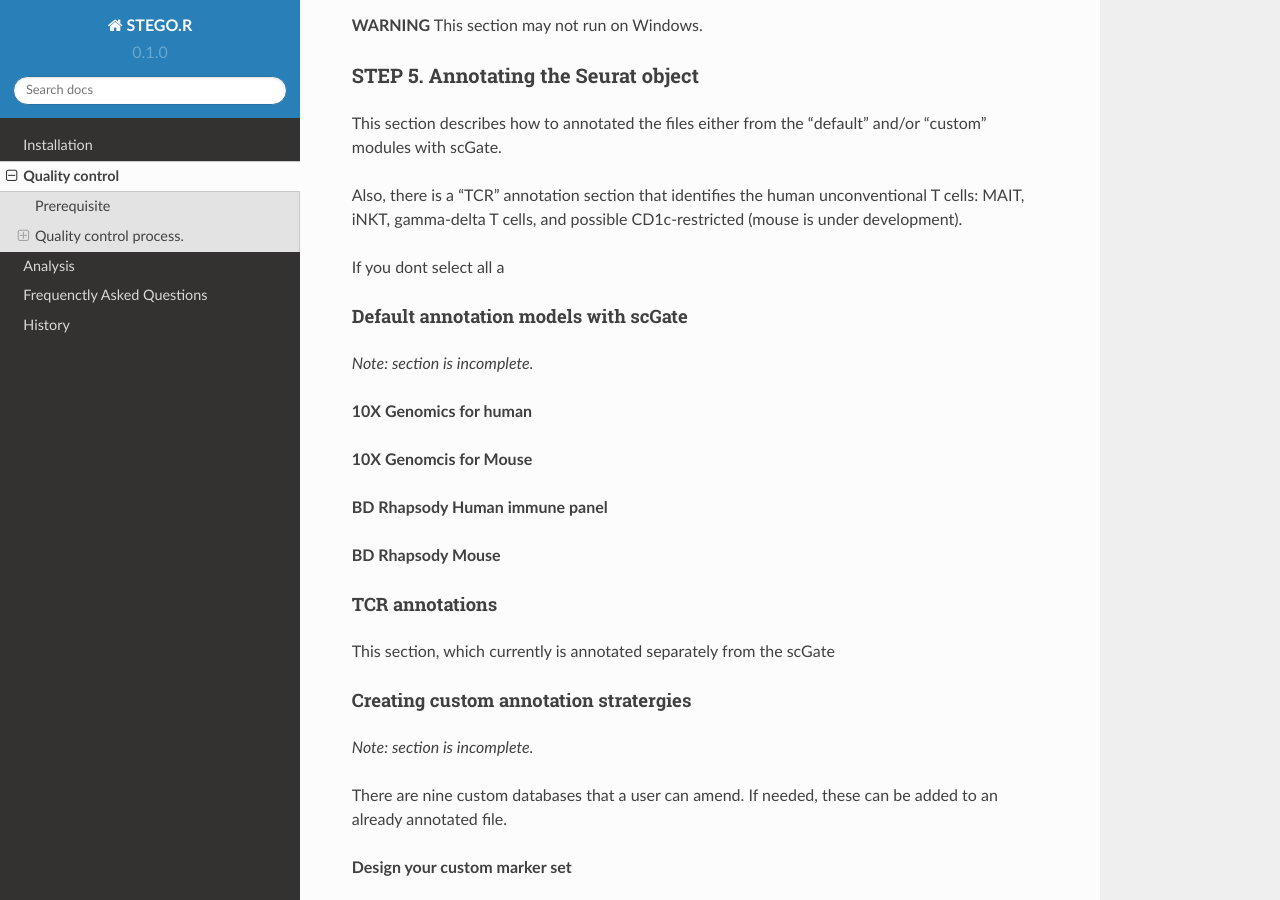
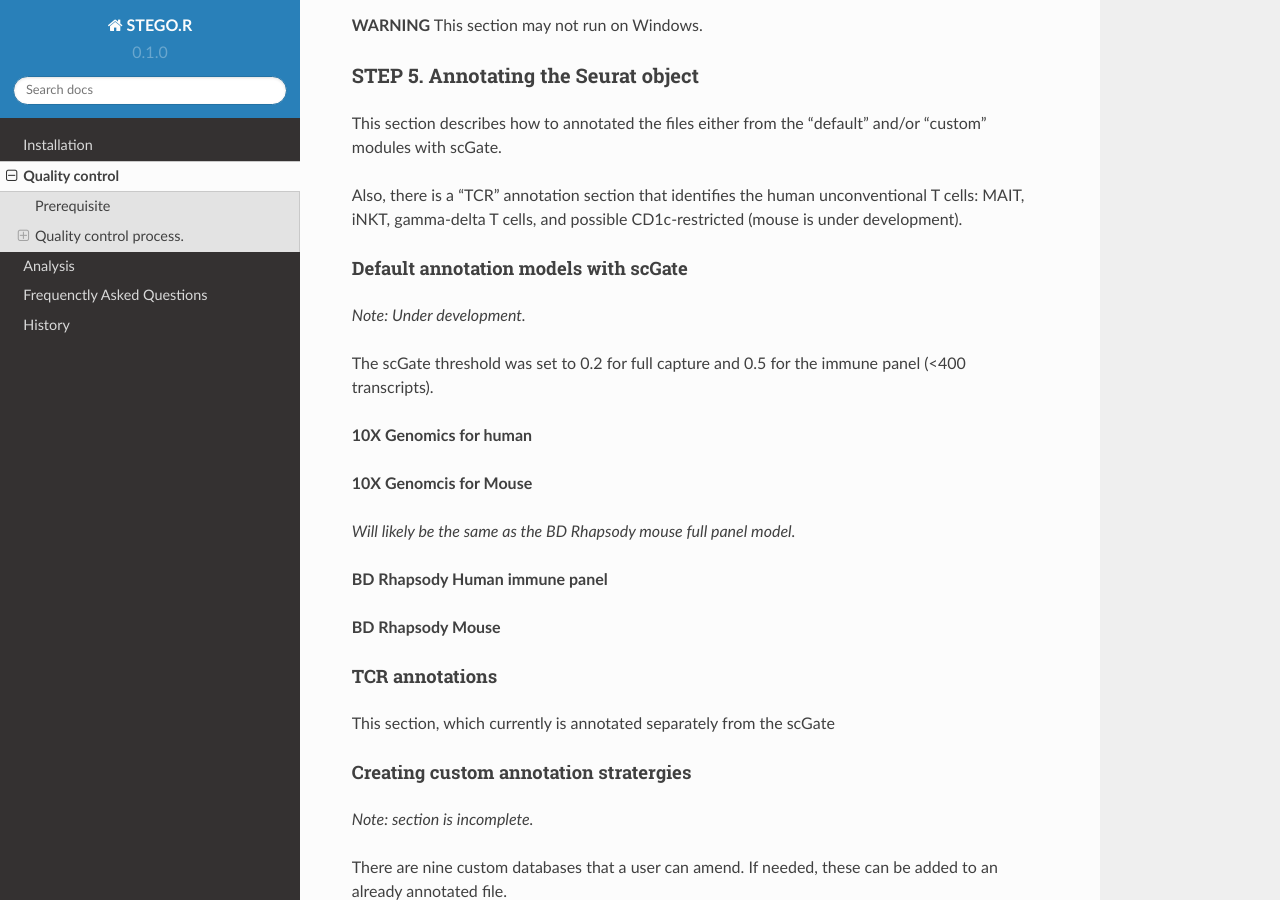
Before and after one commit to KerryAM-R/STEGOR, a Sphinx documentation site: the page built from docs/source/2.QualityControl.rst, in a window 1280 px wide and 900 px high, scrolled down 6069 px. Built offline with Sphinx 7.4.7 and the Read the Docs theme 2.0.0, drawn with Linux system fonts in a browser that asks for light colours.

Commit message:
Update 2.QualityControl.rst

```diff
--- a/docs/source/2.QualityControl.rst
+++ b/docs/source/2.QualityControl.rst
@@ -153,20 +153,28 @@ This section describes how to annotated the files either from the "default" and/
 
 Also, there is a "TCR" annotation section that identifies the human unconventional T cells: MAIT, iNKT, gamma-delta T cells, and possible CD1c-restricted (mouse is under development).
 
-If you dont select all a
 
 Default annotation models with scGate
 ^^^^^^^^^^^^^^^^^^^^^^^^^^^^^^^^^^^^^
 
-*Note: section is incomplete.*
+*Note: Under development.*
+
+The scGate threshold was set to 0.2 for full capture and 0.5 for the immune panel (<400 transcripts).
 
 **10X Genomics for human**
 
 **10X Genomcis for Mouse**
 
+*Will likely be the same as the BD Rhapsody mouse full panel model.*
+
 **BD Rhapsody Human immune panel**
 
+
+
+
 **BD Rhapsody Mouse**
+
+
 
 TCR annotations
 ^^^^^^^^^^^^^^^
```
